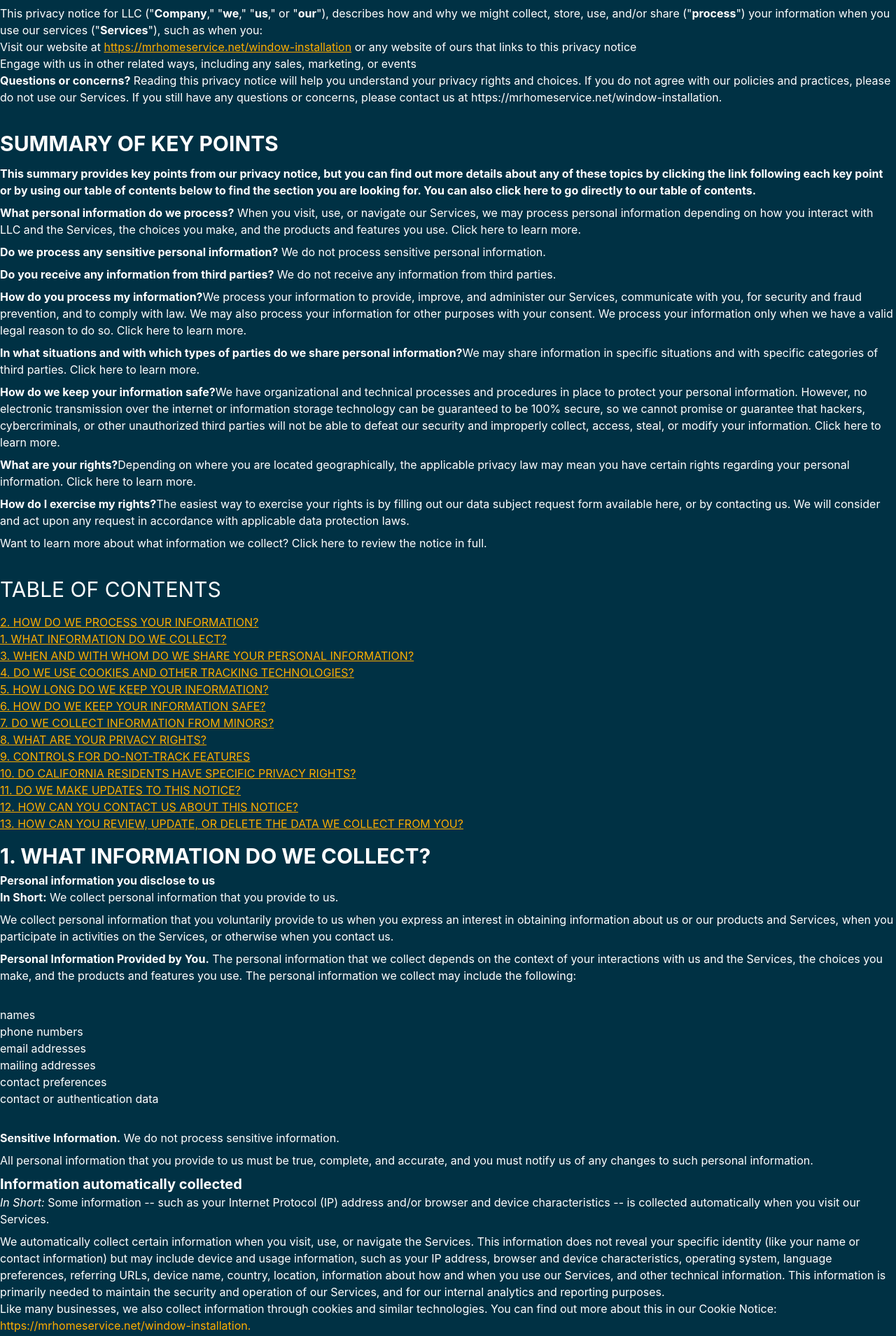
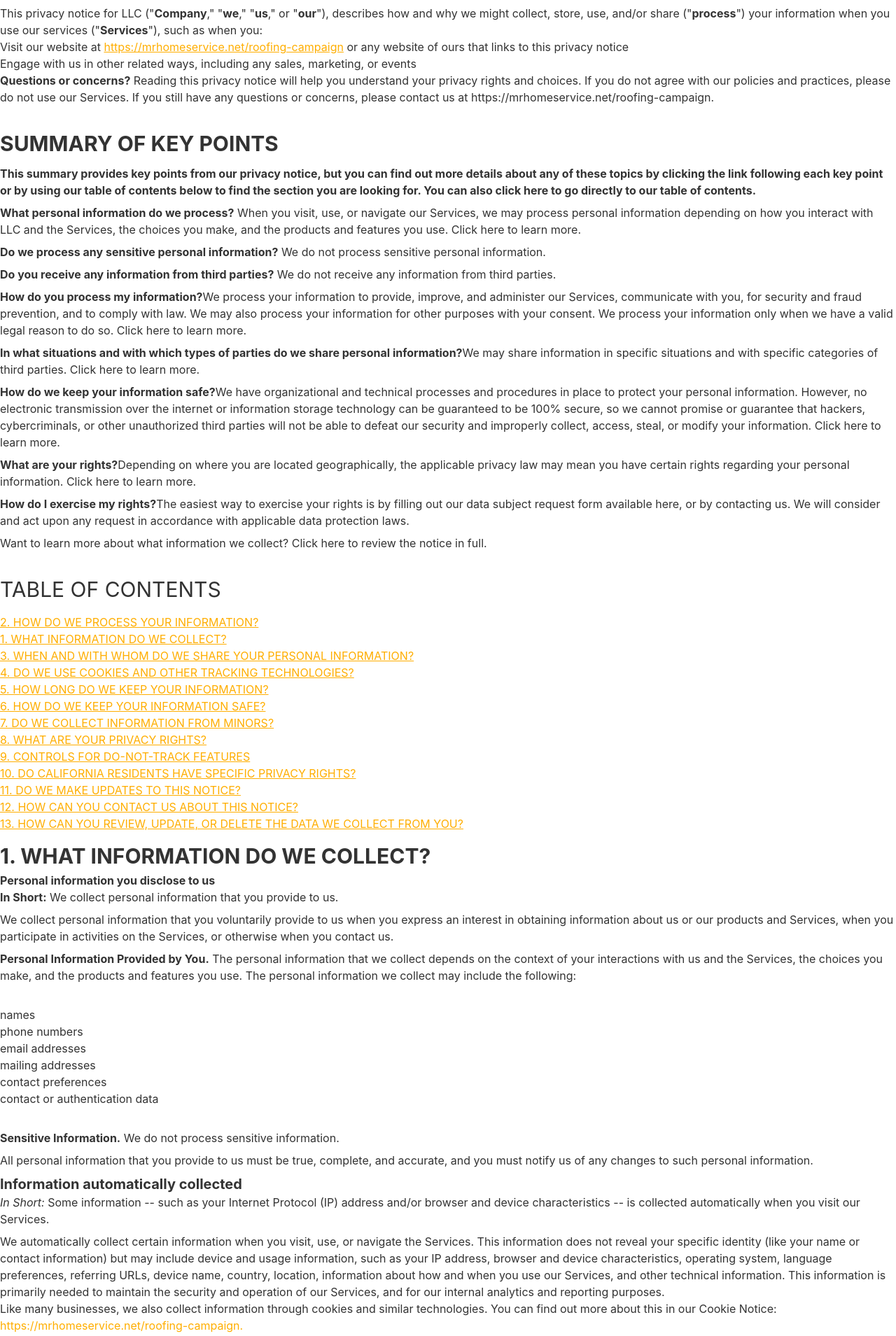
Before and after one commit to nosianuri/home-windows, a React (Create React App) app: page /roofing-privacy-policy in a window 1280 px wide. Shown: the part 140-2049 px from the top of the page at 70% size. Built offline with nearby package versions, Linux system fonts and the light colour scheme.

Commit message:
update roof

```diff
--- a/src/Pages/Roofing/RoofPrivacyPolicy.js
+++ b/src/Pages/Roofing/RoofPrivacyPolicy.js
@@ -20,16 +20,16 @@ const RoofPrivacyPolicy = () => {
         <RoofLoader />
     ) : (
         <div>
-            <div className='bg-[#003144] text-[#ffffff]'>
+            <div className=''>
                 <div className='max-w-7xl mx-auto sm:py-16 py-5'>
                     <h3 className='text-3xl font-bold !leading-normal'>PRIVACY NOTICE</h3>
                     <h5 className='text-xl font-bold mb-2 !leading-normal'>Last updated 24 March, 2023</h5>
                     <p>This privacy notice for LLC ("<span className='font-bold'>Company</span>," "<span className='font-bold'>we</span>," "<span className='font-bold'>us</span>," or "<span className='font-bold'>our</span>"), describes how and why we might collect, store, use, and/or share ("<span className='font-bold'>process</span>") your information when you use our services ("<span className='font-bold'>Services</span>"), such as when you:</p>
                     <ul>
-                        <li>Visit our website at <a className='underline text-[#ffae00]' href="https://mrhomeservice.net/window-installation">https://mrhomeservice.net/window-installation</a> or any website of ours that links to this privacy notice</li>
+                        <li>Visit our website at <a className='underline text-[#ffae00]' href="https://mrhomeservice.net/roofing-campaign">https://mrhomeservice.net/roofing-campaign</a> or any website of ours that links to this privacy notice</li>
                         <li>Engage with us in other related ways, including any sales, marketing, or events</li>
                     </ul>
-                    <p className='mb-8'><span className='font-bold'>Questions or concerns?</span> Reading this privacy notice will help you understand your privacy rights and choices. If you do not agree with our policies and practices, please do not use our Services. If you still have any questions or concerns, please contact us at <a href="tel:+18888560197"> https://mrhomeservice.net/window-installation</a>.</p>
+                    <p className='mb-8'><span className='font-bold'>Questions or concerns?</span> Reading this privacy notice will help you understand your privacy rights and choices. If you do not agree with our policies and practices, please do not use our Services. If you still have any questions or concerns, please contact us at <a href="tel:+18888560197"> https://mrhomeservice.net/roofing-campaign</a>.</p>
                     <h5 className='font-bold mb-2 text-3xl !leading-normal'>SUMMARY OF KEY POINTS</h5>
                     <p className='mb-2 font-bold'>This summary provides key points from our privacy notice, but you can find out more details about any of these topics by clicking the link following each key point or by using our table of contents below to find the section you are looking for. You can also click here to go directly to our table of contents.</p>
 
@@ -87,7 +87,7 @@ const RoofPrivacyPolicy = () => {
                     <p className='text-xl font-bold'>Information automatically collected</p>
                     <p className='mb-2'><span className='italic'>In Short:</span> Some information -- such as your Internet Protocol (IP) address and/or browser and device characteristics -- is collected automatically when you visit our Services.</p>
                     <p>We automatically collect certain information when you visit, use, or navigate the Services. This information does not reveal your specific identity (like your name or contact information) but may include device and usage information, such as your IP address, browser and device characteristics, operating system, language preferences, referring URLs, device name, country, location, information about how and when you use our Services, and other technical information. This information is primarily needed to maintain the security and operation of our Services, and for our internal analytics and reporting purposes.</p>
-                    <p>Like many businesses, we also collect information through cookies and similar technologies. You can find out more about this in our Cookie Notice: <span className='text-[#ffae00]'>https://mrhomeservice.net/window-installation.</span></p>
+                    <p>Like many businesses, we also collect information through cookies and similar technologies. You can find out more about this in our Cookie Notice: <span className='text-[#ffae00]'>https://mrhomeservice.net/roofing-campaign.</span></p>
 
                     <p>The information we collect includes:</p>
                     <ul className='my-8'>
@@ -103,7 +103,7 @@ const RoofPrivacyPolicy = () => {
                         <li><span className='font-bold'>To respond to user inquiries/offer support to users.</span> We may process your information to respond to your inquiries and solve any potential issues you might have with the requested service.</li>
                         <li><span className='font-bold'>To send administrative information to you.</span> We may process your information to send you details about our products and services, changes to our terms and policies, and other similar information.</li>
                         <li><span className='font-bold'>To send you marketing and promotional communications.</span> We may process the personal information you send to us for our marketing purposes, if this is in accordance with your marketing preferences. You can opt out of our marketing emails at any time. For more information, see "WHAT ARE YOUR PRIVACY RIGHTS?" below.</li>
-                        <li><span className='font-bold'>To deliver targeted advertising to you.</span> We may process your information to develop and display personalized content and advertising tailored to your interests, location, and more. For more information see our Cookie Notice: https://mrhomeservice.net/window-installation.</li>
+                        <li><span className='font-bold'>To deliver targeted advertising to you.</span> We may process your information to develop and display personalized content and advertising tailored to your interests, location, and more. For more information see our Cookie Notice: https://mrhomeservice.net/roofing-campaign.</li>
                         <li><span className='font-bold'>To protect our Services.</span> We may process your information as part of our efforts to keep our Services safe and secure, including fraud monitoring and prevention.</li>
                         <li><span className='font-bold'>To comply with our legal obligations.</span> We may process your information to comply with our legal obligations, respond to legal requests, and exercise, establish, or defend our legal rights.</li>
                     </ul>
@@ -135,7 +135,7 @@ const RoofPrivacyPolicy = () => {
 
                     <h4 className='text-3xl font-bold !leading-normal'>4. DO WE USE COOKIES AND OTHER TRACKING TECHNOLOGIES?</h4>
                     <p className='mb-2'><span className='italic font-bold'>In Short:</span> We may use cookies and other tracking technologies to collect and store your information.</p>
-                    <p className='mb-2'>We may use cookies and similar tracking technologies (like web beacons and pixels) to access or store information. Specific information about how we use such technologies and how you can refuse certain cookies is set out in our Cookie Notice: <a href="https://mrhomeservice-com.preview-domain.net/window-installation">https://mrhomeservice.net/window-installation</a>.</p>
+                    <p className='mb-2'>We may use cookies and similar tracking technologies (like web beacons and pixels) to access or store information. Specific information about how we use such technologies and how you can refuse certain cookies is set out in our Cookie Notice: <a href="https://mrhomeservice-com.preview-domain.net/roofing-campaign">https://mrhomeservice.net/roofing-campaign</a>.</p>
 
                     <h4 className='text-3xl font-bold !leading-normal'>5. HOW LONG DO WE KEEP YOUR INFORMATION?</h4>
                     <p className='mb-2'><span className='italic font-bold'>In Short:</span>  We keep your information for as long as necessary to fulfill the purposes outlined in this privacy notice unless otherwise required by law.</p>
--- a/src/Pages/Roofing/RoofTerms.js
+++ b/src/Pages/Roofing/RoofTerms.js
@@ -20,11 +20,11 @@ const RoofTerms = () => {
                 <RoofLoader />
             ) : (
                 <div>
-                    <div className='bg-[#003144] text-[#ffffff]'>
+                    <div className=''>
                         <div className='max-w-7xl mx-auto sm:py-16 py-5'>
                             <h3 className='text-3xl font-bold !leading-normal'>Terms of Use</h3>
                             <h5 className='text-xl font-bold mb-2 !leading-normal'>Last update 23/03/2023</h5>
-                            <h5 className='text-xl mb-2 '>For our privacy policy please click <a className='text-orange-500 underline hover:no-underline' href="https://mrhomeservice.net/window-installation/privacy-policy">here</a>.</h5>
+                            <h5 className='text-xl mb-2 '>For our privacy policy please click <a className='text-orange-500 underline hover:no-underline' href="https://mrhomeservice.net/roofing-campaign/privacy-policy">here</a>.</h5>
                             <p className='mb-8'>Please review these terms and conditions of use (the "Terms and Conditions") carefully before using "MrHomeService.net and other web properties linking to these terms of use using the "MrHomes" brand (the "Site"), (the “Brand”). The Site and Brand are owned and operated by Instal US, LLC and, by using the site or brand, you accept and agree to these Terms and Conditions. If you do not agree to these Terms and Conditions, you may not access or otherwise use the Site. You may only use the Site if you are domiciled in the United States and you are 18 years old or older.</p>
 
                             <p className='mb-2'>1. <span className='font-bold'>Services Available on the Site Or Brand:</span> The Site and Brand provides content and referrals related to home improvement and repair products, services, and professionals. The service provided by the Site is for general educational, informational, and research purposes only and is not an endorsement, recommendation, or guarantee of any service, product, or professional. No advice or information, whether oral or written, obtained by you from MrHomeService.net or through or from the service shall create any warranty of any kind.</p>
```
